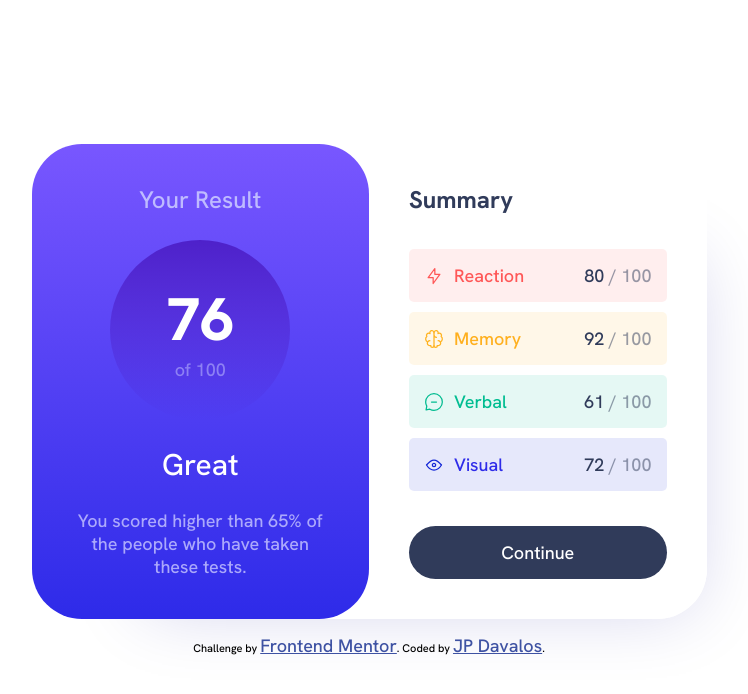
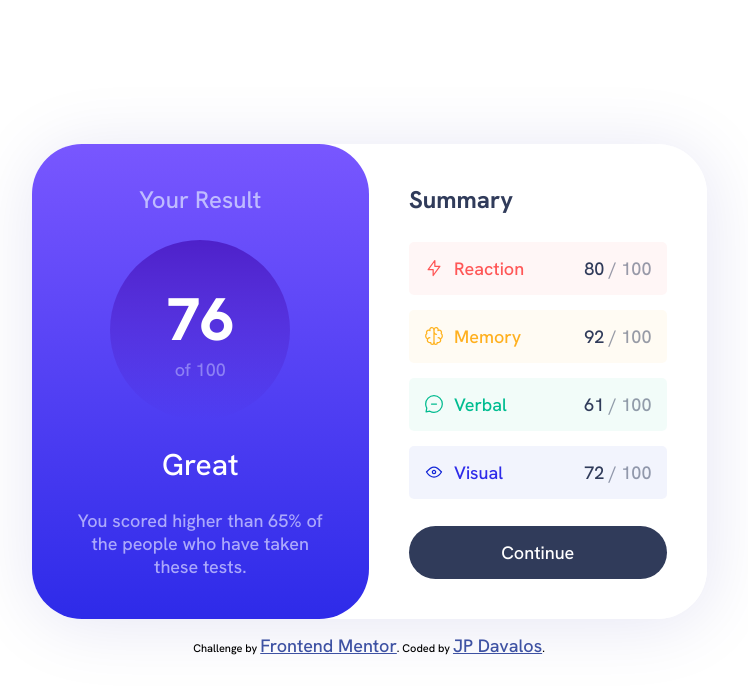
Before and after one commit to jpdavalos423/results-summary-component, a plain HTML site: page index.html in a window 1280 px wide. Shown: the whole page, without its empty margins (271-1019 px from the left). Drawn offline with Linux system fonts and the light colour scheme.

Commit message:
adjusted box shadow

```diff
--- a/styles.css
+++ b/styles.css
@@ -27,7 +27,7 @@ body {
   flex-direction: row;
   max-width: 675px;
   height: 475px;
-  box-shadow: 49px 51px 71px -64px rgba(0, 0, 150, 0.2);
+  box-shadow: 2px 5px 71px 1px rgba(0, 0, 150, 0.1);
 }
 
 .result-card {
@@ -107,7 +107,7 @@ body {
 .stats div {
   border-radius: 5px;
   padding: 15px;
-  margin: 10px 0;
+  margin: 15px 0;
 }
 
 .stats div > div {
@@ -133,22 +133,22 @@ body {
 
 .reaction-stat {
   color: hsl(0, 100%, 67%);
-  background-color: hsla(0, 100%, 67%, 0.1);
+  background-color: hsla(0, 100%, 67%, 0.05);
 }
 
 .memory-stat {
   color: hsl(39, 100%, 56%);
-  background-color: hsla(39, 100%, 56%, 0.1);
+  background-color: hsla(39, 100%, 56%, 0.05);
 }
 
 .verbal-stat {
   color: hsl(166, 100%, 37%);
-  background-color: hsla(166, 100%, 37%, 0.1);
+  background-color: hsla(166, 100%, 37%, 0.05);
 }
 
 .visual-stat {
   color: hsl(241, 81%, 54%);
-  background-color: hsla(234, 85%, 45%, 0.1);
+  background-color: hsla(234, 85%, 45%, 0.05);
 }
 
 .summary-card button {
```
